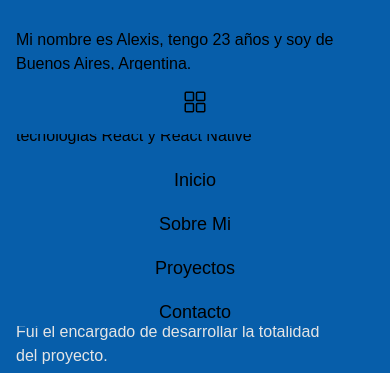
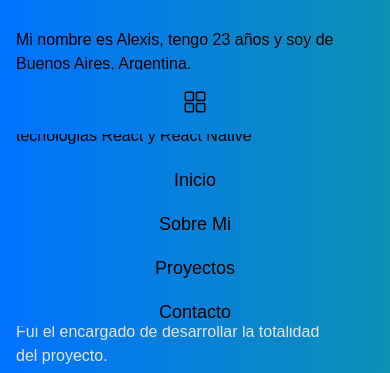
Before and after one commit to a-scu/Portfolio, an Astro site: page / in a window 390 px wide. Shown: the part 710-1083 px from the top of the page. Built offline with nearby package versions, Linux system fonts and the light colour scheme; Astro itself is replaced by a stand-in of ours.

Commit message:
mas cambios

```diff
--- a/src/layouts/Layout.astro
+++ b/src/layouts/Layout.astro
@@ -46,20 +46,26 @@ const { title } = Astro.props;
   html {
     font-family: "Onest Variable", sans-serif;
     scroll-behavior: smooth;
+    background: #0f90b4;
+    background: -webkit-linear-gradient(to right, #0072ff, #0f90b4);
+    background: linear-gradient(to right, #0072ff, #0f90b4);
   }
 
   body {
-    background: #075eaa;
     min-height: 100vh;
   }
 
   header {
-    background: #075eaa;
+    background: #0f90b4;
+    background: -webkit-linear-gradient(to right, #0072ff, #0f90b4);
+    background: linear-gradient(to right, #0072ff, #0f90b4);
   }
 
   @media screen and (max-width: 640px) {
     nav {
-      background: #075eaa;
+      background: #0f90b4;
+      background: -webkit-linear-gradient(to right, #0072ff, #0f90b4);
+      background: linear-gradient(to right, #0072ff, #0f90b4);
     }
   }
 
```
